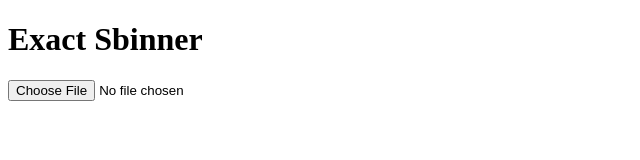
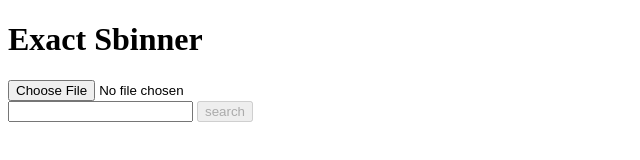
Before and after one commit to MikaDevelops/ExactSbinner, a plain HTML site: page index.html in a window 1280 px wide. Shown: the whole page, without its empty margins (0-640 px from the left). Drawn offline with Linux system fonts and the light colour scheme.

Commit message:
search button disable remove

```diff
--- a/index.html
+++ b/index.html
@@ -13,11 +13,26 @@
         async function setList(file){
             listArray = textToArray.makeArray(await fileHandler.loadText(file));
         }
+        function enableSearchButton(){
+            if (listArray && document.getElementById('search_text').value.length>0) {
+                document.getElementById("search_button").removeAttribute("disabled");
+            }
+            else {
+               document.getElementById("search_button").setAttribute("disabled", "");
+            }
+        }
+        function search(){
+
+        }
     </script>
 </head>
 <body>
     <h1>Exact Sbinner</h1>
     <div><input type="file" onchange="setList(this.files[0]);"></div>
+    <div>
+        <input id="search_text" type="text" oninput="enableSearchButton();">
+        <button id="search_button" onclick="search()" disabled>search</button>
+    </div>
     <div id="results"></div>
 </body>
 </html>
--- a/js/text_to_array.js
+++ b/js/text_to_array.js
@@ -1,5 +1,6 @@
 class TextToArray{
     makeArray(text){
+        return text.split("\n");
+    }
 
-    }
 }
```
